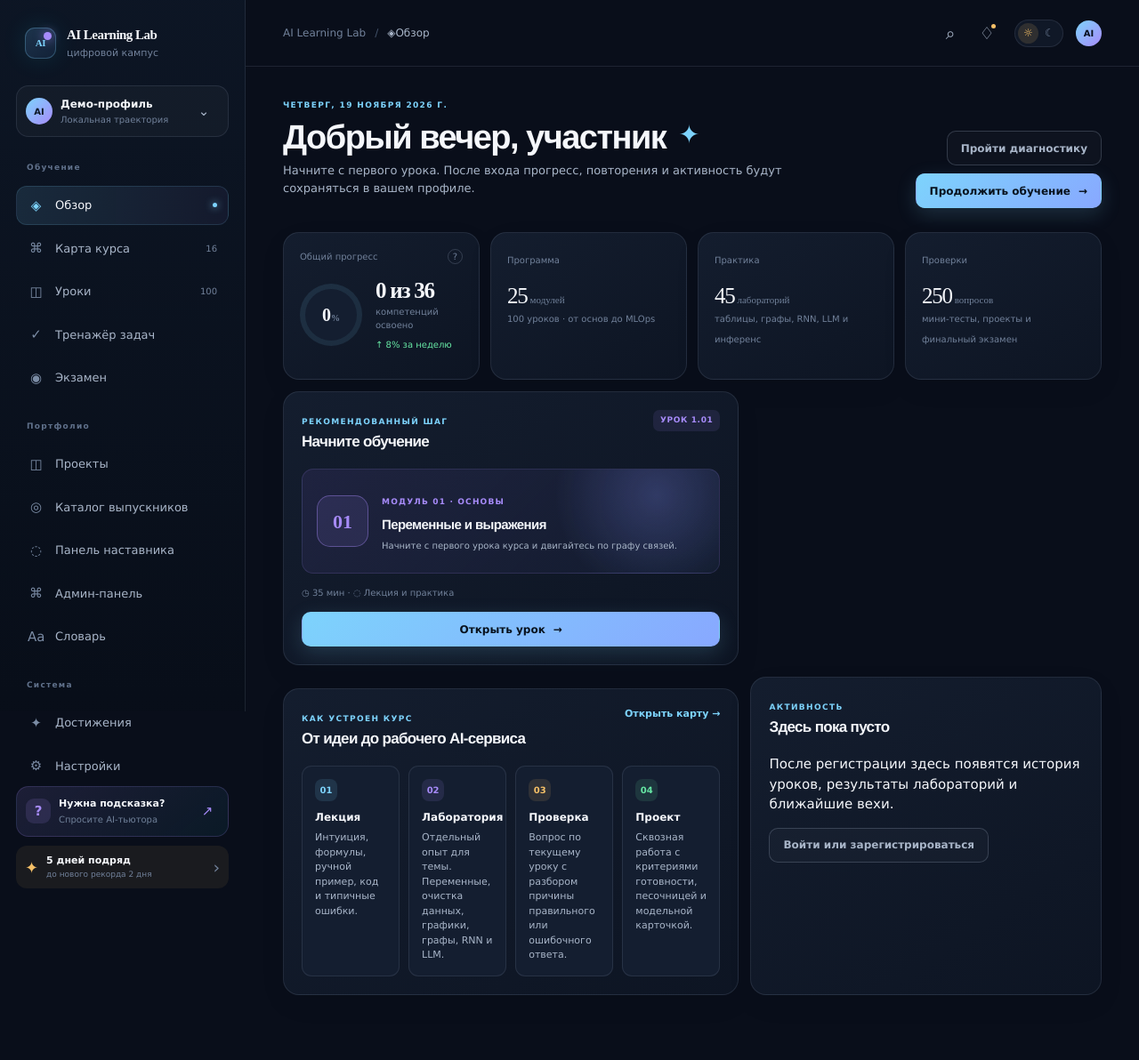
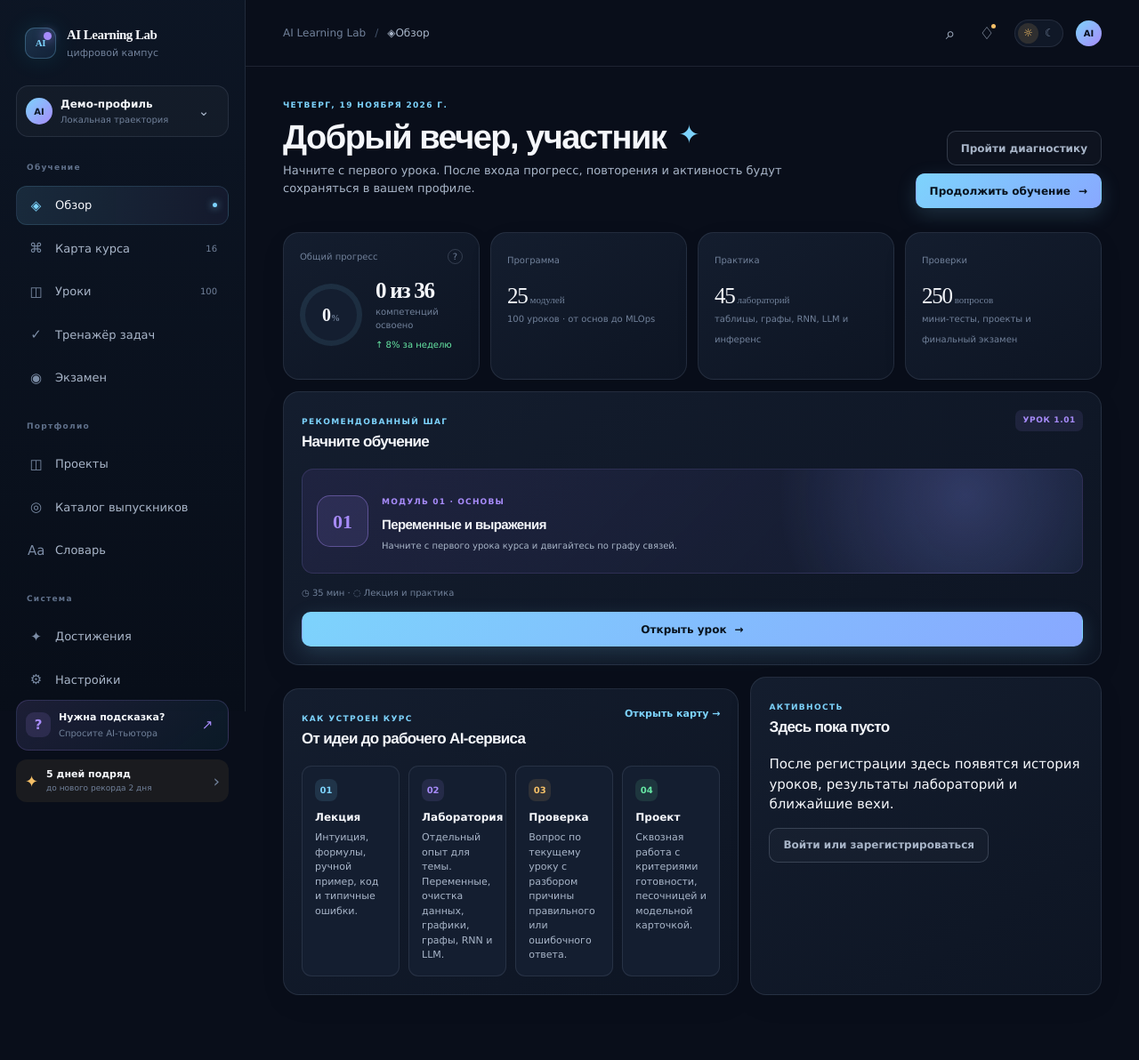
Before and after one commit to RomanHuBoss/ai-learning-lab, a PHP site: page / in a window 1280 px wide. Shown: the whole page at 89% size. Run offline with PHP 8.4, Linux system fonts and the light colour scheme.

Commit message:
Fix guest dashboard and lesson layout states

```diff
--- a/app/app.js
+++ b/app/app.js
@@ -121,6 +121,9 @@ function applyRoleVisibility() {
   $$('[data-progress-only]').forEach((element) => { element.hidden = !state.currentUser || state.progress <= 0; });
   $$('[data-zero-progress]').forEach((element) => { element.hidden = state.progress > 0; });
   $$('[data-guest-only]').forEach((element) => { element.hidden = Boolean(state.currentUser); });
+  const dashboardGrid = $('#view-dashboard > .dashboard-grid');
+  dashboardGrid?.classList.toggle('guest-layout', !state.currentUser && state.progress <= 0);
+  $('#view-tasks .task-layout')?.classList.toggle('single-column', !state.currentUser || state.progress <= 0);
 }
 
 function renderDashboardDate() {
--- a/app/index.html
+++ b/app/index.html
@@ -5,8 +5,8 @@
   <meta name="viewport" content="width=device-width, initial-scale=1">
   <meta name="description" content="AI Learning Lab — интерактивный самоучитель по машинному обучению и большим языковым моделям.">
   <title>AI Learning Lab · цифровой кампус</title>
-  <link rel="stylesheet" href="styles.css?v=20261119-course16">
-  <link rel="stylesheet" href="lesson-navigation.css?v=20261119-course16">
+  <link rel="stylesheet" href="styles.css?v=20261119-course17">
+  <link rel="stylesheet" href="lesson-navigation.css?v=20261119-course17">
 </head>
 <body>
   <a class="skip-link" href="#main-content">Перейти к содержимому</a>
@@ -103,6 +103,6 @@
 
   <div class="toast-region" aria-live="polite" aria-atomic="true"></div>
   <div class="modal-backdrop" id="modal-backdrop" hidden><div class="modal" role="dialog" aria-modal="true" aria-labelledby="modal-title"><button class="modal-close" data-action="close-modal" aria-label="Закрыть">×</button><div id="modal-content"></div></div></div>
-  <script src="app.js?v=20261119-course16" defer></script>
+  <script src="app.js?v=20261119-course17" defer></script>
 </body>
 </html>
--- a/app/lesson-navigation.css
+++ b/app/lesson-navigation.css
@@ -91,3 +91,6 @@ h1,h2,h3{font-family:Helvetica,Arial,Verdana,sans-serif}
 .lesson-code summary{cursor:pointer;color:var(--cyan);font-size:11px;font-weight:600}
 .lesson-code pre{overflow:auto;margin:10px 0 0;padding:13px;border-radius:9px;background:var(--surface-2);font:11px/1.5 "JetBrains Mono",monospace}
 @media (max-width:760px){.lesson-navigation{align-items:stretch;flex-direction:column}.lesson-navigation-current{order:-1}.lesson-navigation button{width:100%}.lesson-content-grid{grid-template-columns:1fr}}
+:where([hidden]){display:none!important}
+.dashboard-grid.guest-layout .next-panel{grid-column:1 / -1}
+.task-layout.single-column{grid-template-columns:minmax(0,1fr);max-width:1000px}
```
